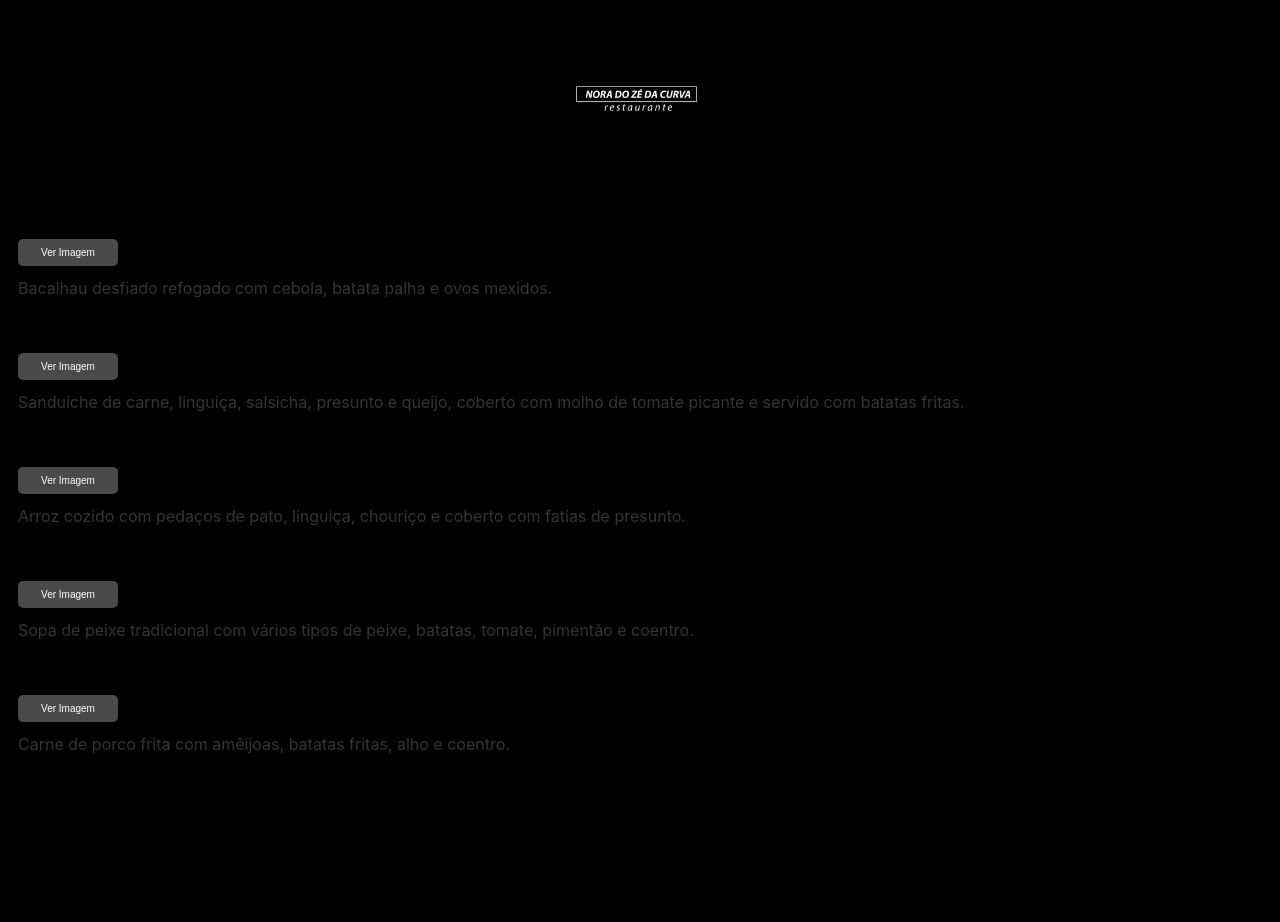
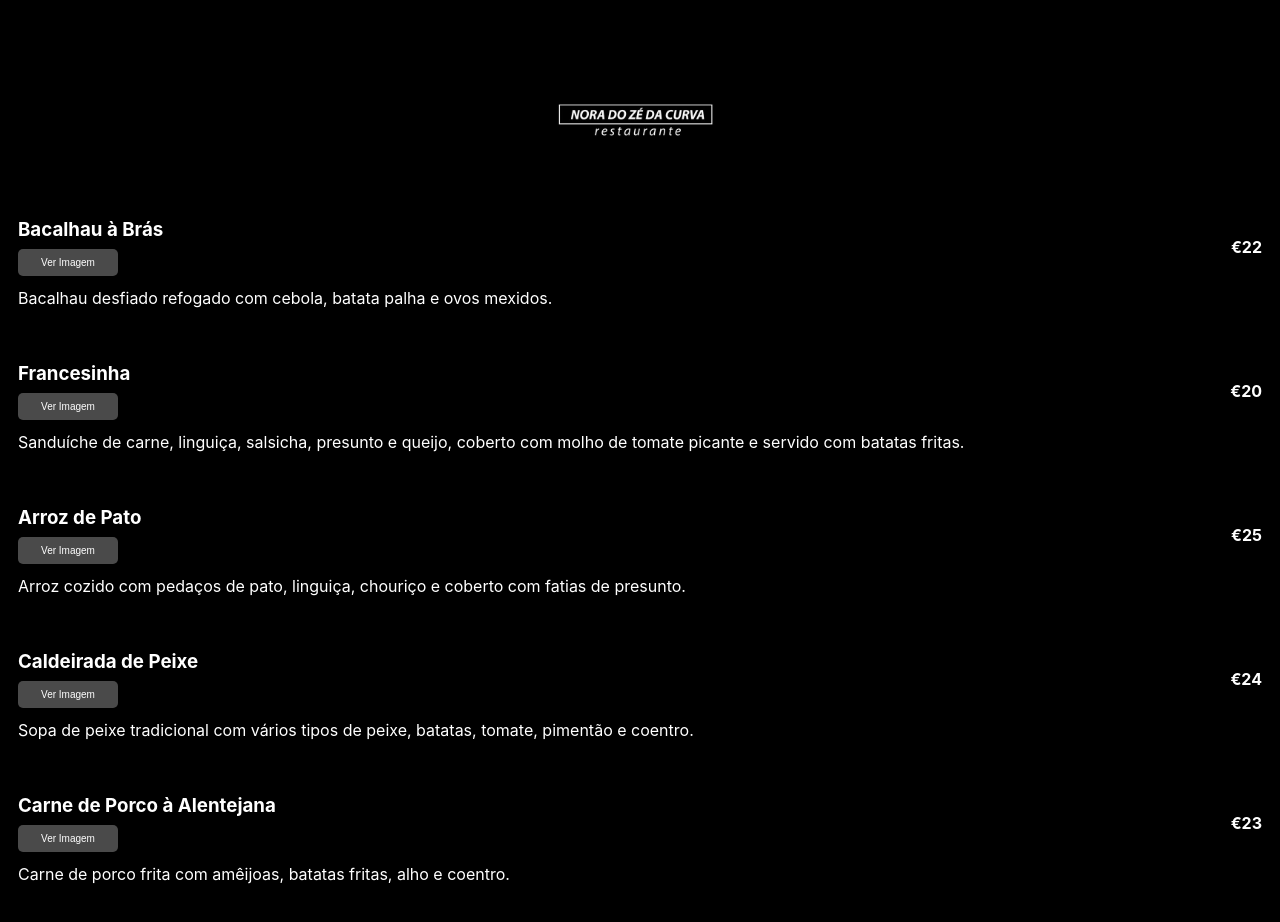
Before and after one commit to rodolphoreis/menu_digital, a React (Vite) app: page /mains in a window 1280 px wide. Shown: the top 922 px of the page. Before the commit the page ends 800 px from the top, so only its background shows below. Built offline with nearby package versions, Linux system fonts and the light colour scheme.

Commit message:
refactor: change styles

```diff
--- a/src/styles.css
+++ b/src/styles.css
@@ -1,7 +1,7 @@
 :root {
-  --primary: #000000;
-  --secondary: #343434;
-  --light: #fafafd;
+  --primary: #ffffff;
+  --secondary: #ffffff;
+  --light: #ffffff;
 }
 
 html {
@@ -20,11 +20,16 @@ html {
 }
 
 body {
-  color: var(--primary);
-  background-color: var(--primary);
+  color: rgb(255, 255, 255);
+  background-color: rgb(0, 0, 0);
   padding: 10px;
   font-family: -apple-system, BlinkMacSystemFont, Segoe UI, Helvetica, Arial,
     sans-serif, Apple Color Emoji, Segoe UI Emoji;
+}
+@media screen and (max-width: 600px) {
+  body {
+    background-color: #000000;
+  }
 }
 
 input {
@@ -37,6 +42,50 @@ input {
   border-radius: 50%;
   text-align: center;
 }
+
+/* Home */
+.centered-buttons {
+  display: flex;
+  flex-direction: column;
+  align-items: center;
+  margin-top: 29px;
+}
+
+.button {
+  display: inline-block;
+  margin: 20px;
+  padding: 10px 20px;
+  font-size: 16px;
+  text-decoration: none;
+  color: #ffffff;
+  background-color: #000000;
+  border: 1px solid white;
+  border-radius: 12px;
+  cursor: pointer;
+}
+
+.button:hover {
+  background-color: #3c3c3c;
+}
+@media screen and (max-width: 600px) {
+  .button {
+    display: inline-block;
+    margin: 20px;
+    padding: 10px 20px;
+    font-size: 16px;
+    text-decoration: none;
+    color: #ffffff;
+    background-color: #000000;
+    border: 1px solid white;
+    border-radius: 9px;
+    cursor: pointer;
+  }
+
+  .button:hover {
+    background-color: #3c3c3c;
+  }
+}
+/* Home */
 
 .meal-info {
   display: flex;
@@ -91,13 +140,13 @@ input {
 }
 
 .logo img {
-  width: 280px;
-  margin: 0 auto 2rem;
+  width: 356px;
+  margin: 0 auto;
   display: block;
   grid-column: 1 / 3;
 }
 
-@media (min-width: 660px) {
+@media screen and (min-width: 660px) {
   .logo {
     margin-bottom: 0;
   }
@@ -115,6 +164,7 @@ input {
 .mains-description {
   flex: 1 1 100%;
   margin: 0.75rem 0 0;
+  margin-bottom: 30px;
   color: var(--secondary);
 }
 
@@ -124,6 +174,7 @@ input {
 
 .extras {
   color: var(--secondary);
+  padding: 25px;
 }
 
 .extras + .extras {
@@ -147,6 +198,7 @@ input {
 
 .extras-name {
   flex-grow: 1;
+  margin-bottom: 20px;
 }
 
 .total {
```
